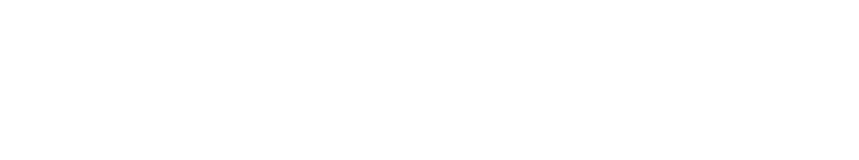
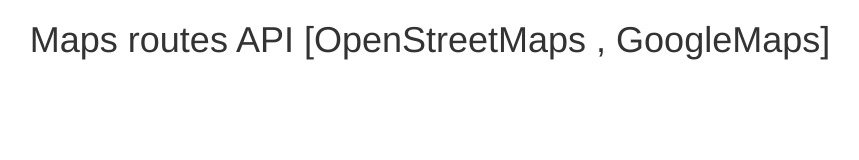
Before and after one commit to transportsdev/ensenadarutas, a plain HTML site: page index.html in a window 1280 px wide. Shown: the whole page, without its empty margins (210-1069 px from the left). Drawn offline with nearby package versions, Linux system fonts and the light colour scheme.

Commit message:
Update index.html
* Add Bootstrap, Jquery
* Add minor stylish (?) code

```diff
--- a/index.html
+++ b/index.html
@@ -4,6 +4,17 @@
   <title>Probando...probando..</title>
   <meta name="viewport" content="width=device-width, initial-scale=1.0">
   <meta charset="UTF-8">
+    <link href="https://maxcdn.bootstrapcdn.com/bootstrap/3.3.7/css/bootstrap.min.css" rel="stylesheet" integrity="sha384-BVYiiSIFeK1dGmJRAkycuHAHRg32OmUcww7on3RYdg4Va+PmSTsz/K68vbdEjh4u" crossorigin="anonymous">
    </head>
-
+<body>
+  <div class="container">
+    <div class="row">
+      <div class="col-md-12">
+        <h1 class="text-center">Maps routes API [OpenStreetMaps , GoogleMaps]</h1>
+      </div>
+    </div>
+  </div>
+</body>
+<script src="https://ajax.googleapis.com/ajax/libs/jquery/3.2.1/jquery.min.js"></script>
+<script src="https://maxcdn.bootstrapcdn.com/bootstrap/3.3.7/js/bootstrap.min.js" integrity="sha384-Tc5IQib027qvyjSMfHjOMaLkfuWVxZxUPnCJA7l2mCWNIpG9mGCD8wGNIcPD7Txa" crossorigin="anonymous"></script>
 </html>
```
